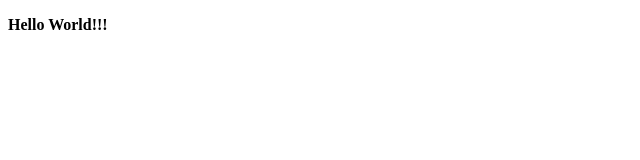
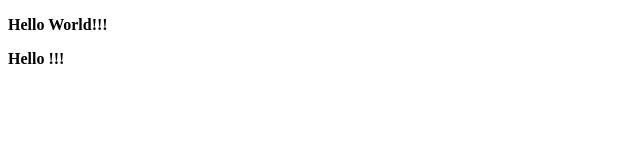
Before and after one commit to alex97545/website, a plain HTML site: page index.html in a window 1280 px wide. Shown: the full height of the page, 0-640 px from the left. Drawn offline with Linux system fonts and the light colour scheme.

Commit message:
Second commit

```diff
--- a/index.html
+++ b/index.html
@@ -3,9 +3,11 @@
 <head>
     <meta charset="UTF-8">
     <meta name="viewport" content="width=device-width, initial-scale=1.0">
-    <title>WebSite</title>
+    <title>WebSite Heeeeyyyyy</title>
 </head>
 <body>
     <p><strong>Hello World!!!</strong></p>
+    <p><strong>Hello !!!</strong></p>
+
 </body>
 </html>
```
